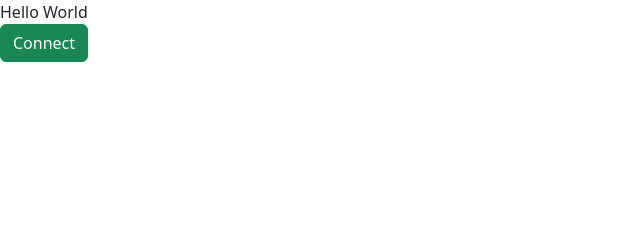
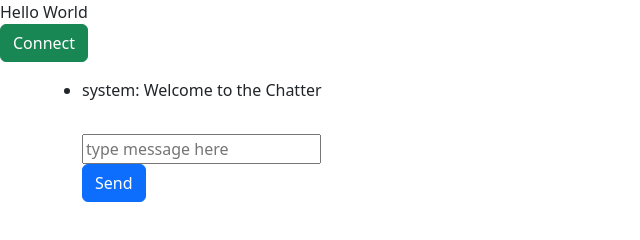
Before and after one commit to Elpidio-Julian/chatroom, a React app: page / in a window 1280 px wide. Shown: the whole page, without its empty margins (0-640 px from the left). Built offline with nearby package versions, Linux system fonts and the light colour scheme.

Commit message:
added chat window and message form, server receives msgs and client updates state

```diff
--- a/package.json
+++ b/package.json
@@ -12,10 +12,8 @@
   "version": "1.0.0",
   "main": "index.js",
   "scripts": {
-    "test": "node index.js",
     "server": "node ./server/index.js",
-    "build": "react-scripts build",
-    "test:dev": "nodemon ./server/index.js"
+    "build": "react-scripts build"
   },
   "author": "",
   "license": "NO LICENSE",
--- a/server/index.js
+++ b/server/index.js
@@ -15,6 +15,10 @@ app.use(express.static("public"))
 
 io.on('connection', (socket) => {
     console.log('a user connected');
+    socket.on('chat message', (msg) => {
+      console.log(`message: ${msg}`)
+      io.emit('chat message', msg);
+    });
   });
 
 server.listen(3000, () => {
--- a/src/index.js
+++ b/src/index.js
@@ -1,4 +1,4 @@
-import React, {useState, useEffect } from 'react';
+import React, { useState, useEffect } from 'react';
 import ReactDOM from 'react-dom/client';
 import { Route, BrowserRouter, Routes, useNavigate } from 'react-router-dom';
 import { socket } from './socket';
@@ -7,15 +7,38 @@ import './style.css';
 
 
 const App = () => {
-
+  // message state for holding messages from server
+  const [messages, setMessages] = useState([
+    {
+      message: 'Welcome to the Chatter',
+      edited: false,
+      author: 'system'
+    }
+  ]);
+  // message state for dynamically updating message to be sent in js
+  const [message, setMessage] = useState('');
+  // functions for connecting/disconnecting from socket
   function connect() {
     socket.connect();
   }
-    // functions for connecting/disconnecting from socket
   function disconnect() {
     socket.disconnect();
   }
 
+  // sending message function
+  function sendMessage(message) {
+    socket.emit('chat message', message);
+    console.log(message)
+    setMessage('');
+  }
+
+  // socket io chat message event receiver
+  socket.on('chat message', function(msg) {
+    setMessages(messages => [...messages, {message: msg}])
+    console.log(messages)
+  })
+
+  // state for dynamically letting user know if they are connected and for button to keep track of connection
   const [isConnected, setIsConnected] = useState(socket.connected)
   // This useEffect has event listeners and changes the state
   useEffect(() => {
@@ -27,6 +50,7 @@ const App = () => {
       setIsConnected(false);
     }
 
+
     socket.on('connect', onConnect);
     socket.on('disconnect', onDisconnect);
 
@@ -35,18 +59,52 @@ const App = () => {
       socket.off('disconnect', onDisconnect);
     };
   }, []);
-      console.log(isConnected)
   return (
     <React.Fragment>
       <header>Hello World</header>
-        {!isConnected ? <button type="button" class="btn btn-success" onClick={() =>  connect()}>Connect</button>
-: <button type="button" class="btn btn-danger" onClick={() =>  disconnect()}>Disconnect</button>
+      {!isConnected ? <button type="button" className="btn btn-success" onClick={() => connect()}>Connect</button>
+        : <button type="button" className="btn btn-danger" onClick={() => disconnect()}>Disconnect</button>
       }
-        <div class="container pt-3">
-            <div class="row align-items-start">
+      <div className="container pt-3">
+        <div className="row align-items-start">
+          <ul id="chatWindow">
+            {messages.map((msg, idx) => {
+
+              return (
+                <li key={idx}>
+                  <p><span>{msg.author}: </span>{msg.message}{msg.edited ? <p>edited</p> : null}</p>
+                </li>
+              )
+            })}
+          </ul>
         </div>
-            <div class="row align-items-start">
-            <div class="col-md-5"></div>
+        <div className="row align-items-start">
+          <form id="chatBox">
+            <div className="col-md-5">
+
+              <input
+                type='text'
+                placeholder="type message here"
+                value={message}
+                onChange={(ev) => {
+                  setMessage(ev.target.value);
+                }}
+              />
+
+            </div>
+            <div className="col-md-2">
+              <button
+              type="submit"
+              className="btn btn-primary"
+              onClick={(ev) => {
+                ev.preventDefault();
+                sendMessage(message)
+              }}
+              >
+                Send
+              </button>
+            </div>
+          </form>
         </div>
       </div>
     </React.Fragment>
```
Also changed, not shown: README.md, build/asset-manifest.json, build/index.html, build/static/js/main.83d2201c.js.LICENSE.txt (renamed from build/static/js/main.379262a1.js.LICENSE.txt), 4 other files. Lines whose indentation alone changed are shown as unchanged.
